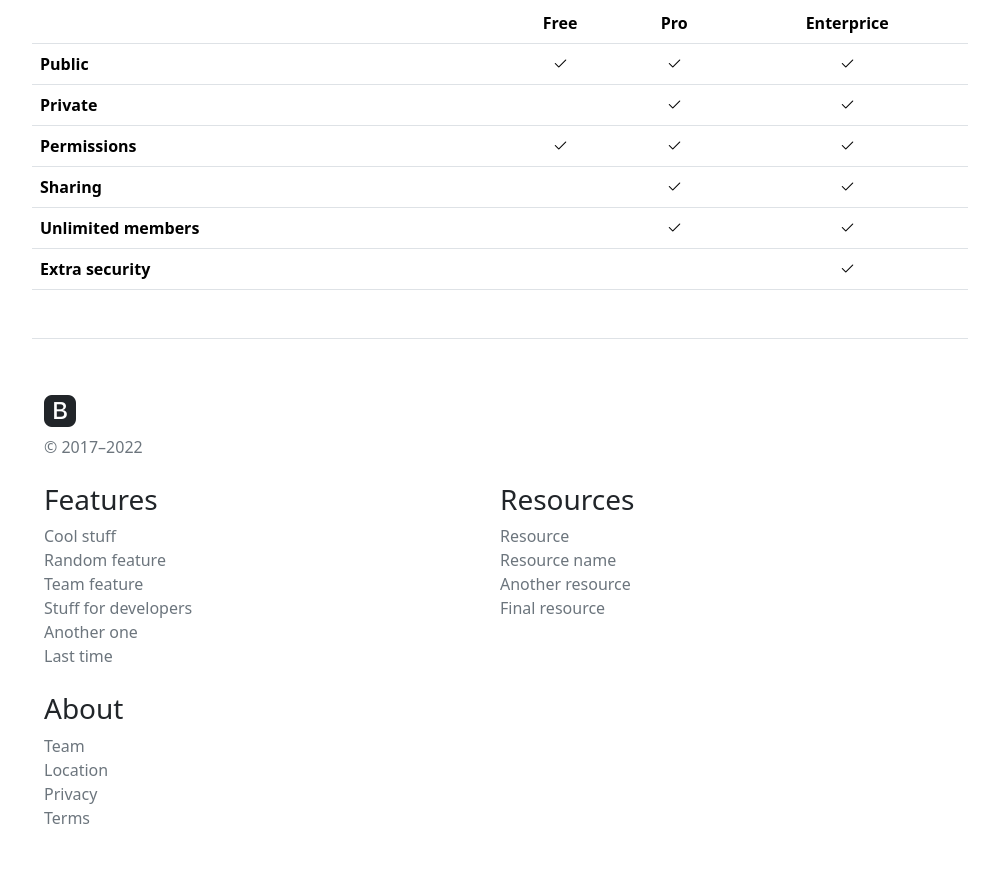
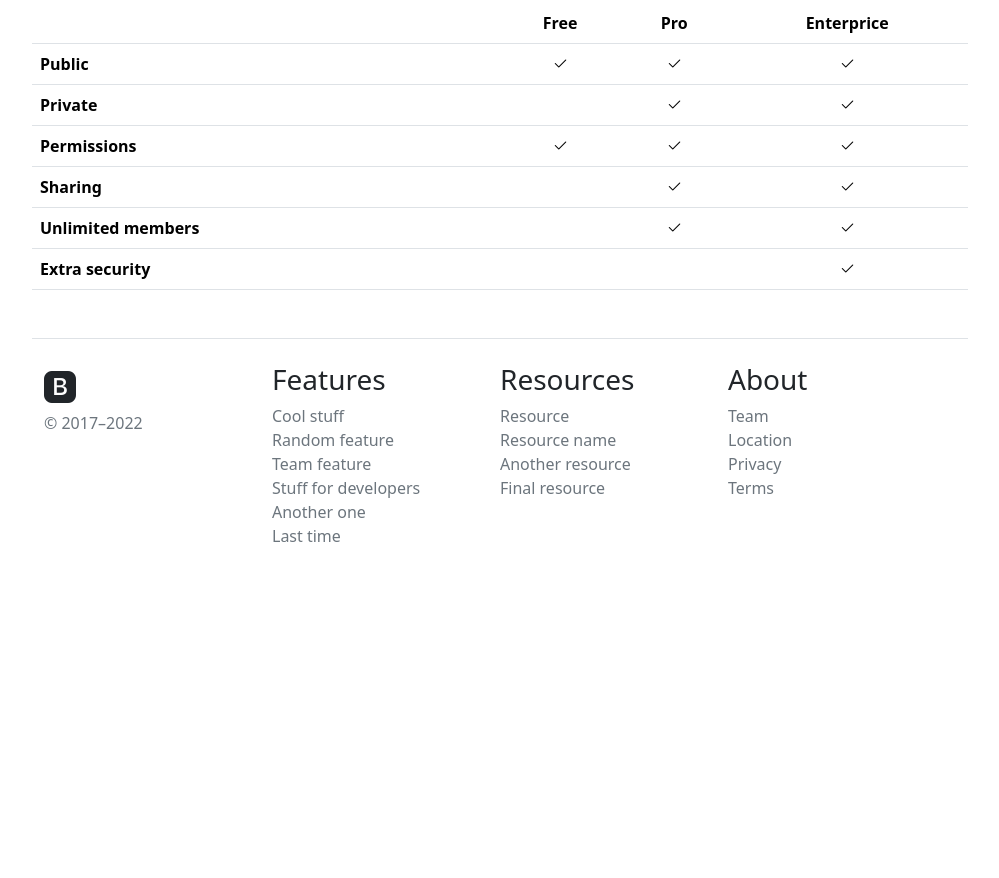
Before and after one commit to TalBaleX/hillel_web_part2, a plain HTML site: page index.html in a window 1280 px wide. Shown: the part 633-1511 px from the top of the page, without its empty margins (140-1139 px from the left). After the commit the page ends 1181 px from the top, so only its background shows below. Drawn offline with nearby package versions, Linux system fonts and the light colour scheme.

Commit message:
18:47.14.01.2024

```diff
--- a/index.html
+++ b/index.html
@@ -142,15 +142,17 @@
       </table>
 
       <div
-        class="container-md border-top border-1 border-secondary-emphasis mt-md-5"
+        class="container-md border-top border-1 border-secondary-emphasis mt-md-5 d-flex"
       >
-        <div class="col-12 mt-5">
-          <i class="bi bi-bootstrap-fill fs-2 text-blue"> </i>
-          <div class="text-secondary">© 2017–2022</div>
-        </div>
-        <div class="d-flex">
-          <div class="col-6 d-flex flex-column">
-            <br />
+        <div
+          class="d-flex col-12 pt-4 flex-row flex-md-row flex-wrap flex-md-nowrap justify-content-start justify-content-md-between"
+        >
+          <div class="d-flex flex-column col-12 col-md-3">
+            <i class="bi bi-bootstrap-fill fs-2 text-blue"> </i>
+            <div class="text-secondary">© 2017–2022</div>
+          </div>
+
+          <div class="d-flex flex-column col-6 col-md-3">
             <h3>Features</h3>
             <span class="text-secondary">Cool stuff</span>
             <span class="text-secondary">Random feature</span>
@@ -158,22 +160,20 @@
             <span class="text-secondary">Stuff for developers</span>
             <span class="text-secondary">Another one</span>
             <span class="text-secondary">Last time</span>
-            <br />
+          </div>
+          <div class="d-flex flex-column col-6 col-md-3">
+            <h3>Resources</h3>
+            <span class="text-secondary">Resource</span>
+            <span class="text-secondary">Resource name</span>
+            <span class="text-secondary">Another resource</span>
+            <span class="text-secondary">Final resource</span>
+          </div>
+          <div class="d-flex flex-column col-6 col-md-3 pt-2 pt-md-0">
             <h3>About</h3>
             <span class="text-secondary">Team</span>
             <span class="text-secondary">Location</span>
             <span class="text-secondary">Privacy</span>
             <span class="text-secondary">Terms</span>
-            <br />
-            <br />
-          </div>
-          <div class="col-6 d-flex flex-column">
-            <br />
-            <h3>Resources</h3>
-            <span class="text-secondary">Resource</span>
-            <span class="text-secondary">Resource name</span>
-            <span class="text-secondary">Another resource</span>
-            <span class="text-secondary">Final resource</span>
           </div>
         </div>
       </div>
```
